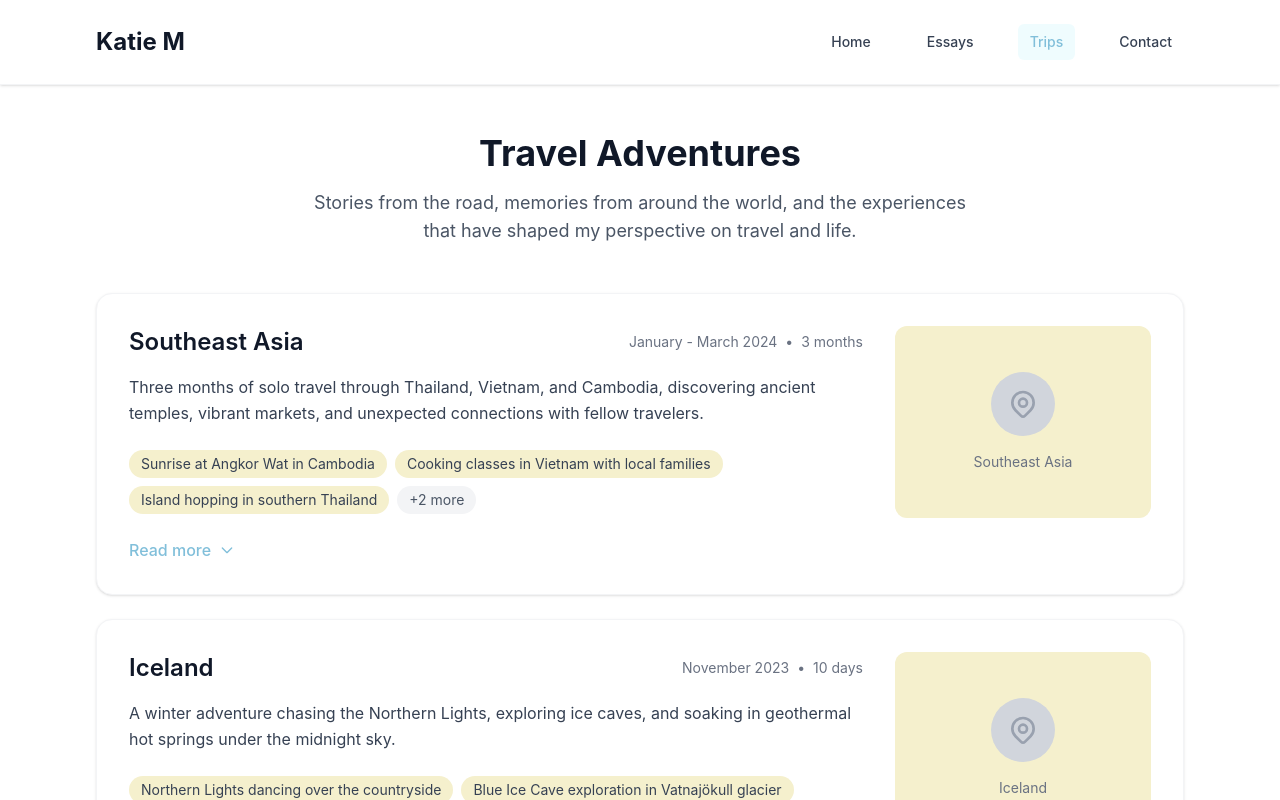
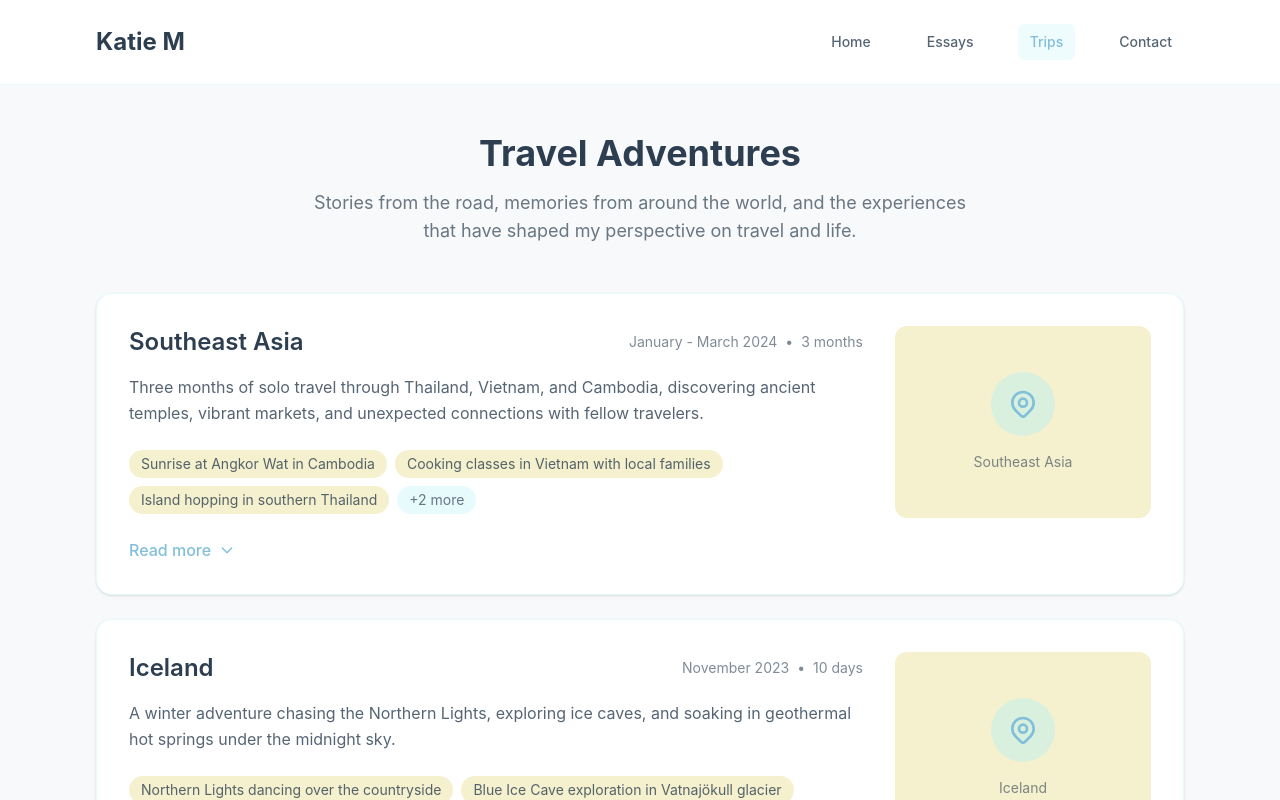
Before and after one commit to WillMirabella/katie-website, a Next.js app: page /trips in a window 1280 px wide. Shown: the top 800 px of the page. Built offline with nearby package versions, Linux system fonts and the light colour scheme.

Commit message:
Fixing Color Pallette

```diff
--- a/src/app/essays/[slug]/page.tsx
+++ b/src/app/essays/[slug]/page.tsx
@@ -40,15 +40,15 @@ export default async function EssayPage({ params }: EssayPageProps) {
 
       <article className="prose prose-lg max-w-none">
         <header className="not-prose mb-12">
-          <h1 className="text-4xl font-bold text-gray-900 mb-4">
+          <h1 className="text-4xl font-bold text-foreground mb-4">
             {essay.title}
           </h1>
           {essay.date && (
-            <p className="text-gray-600 text-lg">{essay.date}</p>
+            <p className="text-foreground/70 text-lg">{essay.date}</p>
           )}
         </header>
 
-        <div className="text-gray-700 leading-relaxed">
+        <div className="text-foreground/80 leading-relaxed">
           {essay.content.split('\n').map((paragraph, index) => {
             if (paragraph.trim() === '') return null;
             return (
@@ -60,7 +60,7 @@ export default async function EssayPage({ params }: EssayPageProps) {
         </div>
       </article>
 
-      <div className="mt-12 pt-8 border-t border-gray-200">
+      <div className="mt-12 pt-8 border-t border-primary-light/30">
         <Link
           href="/essays"
           className="inline-flex items-center text-primary-medium hover:text-primary-medium/80 font-medium transition-colors"
--- a/src/app/essays/page.tsx
+++ b/src/app/essays/page.tsx
@@ -5,8 +5,8 @@ export default function EssaysPage() {
   return (
     <div className="max-w-4xl mx-auto px-4 sm:px-6 lg:px-8 py-12">
       <div className="text-center mb-12">
-        <h1 className="text-4xl font-bold text-gray-900 mb-4">Essays</h1>
-        <p className="text-lg text-gray-600 max-w-2xl mx-auto">
+        <h1 className="text-4xl font-bold text-foreground mb-4">Essays</h1>
+        <p className="text-lg text-foreground/70 max-w-2xl mx-auto">
           Thoughts, reflections, and stories from life&apos;s journey. Each piece explores
           the moments and experiences that shape how we see the world.
         </p>
@@ -16,11 +16,11 @@ export default function EssaysPage() {
         {essays.map((essay) => (
           <article
             key={essay.id}
-            className="bg-white rounded-2xl shadow-sm border border-gray-100 p-8 hover:shadow-md transition-shadow duration-300"
+            className="bg-white rounded-2xl shadow-sm border border-primary-light/30 p-8 hover:shadow-md transition-shadow duration-300"
           >
             <div className="flex flex-col h-full">
               <div className="flex-1">
-                <h2 className="text-2xl font-semibold text-gray-900 mb-3">
+                <h2 className="text-2xl font-semibold text-foreground mb-3">
                   <Link
                     href={`/essays/${essay.id}`}
                     className="hover:text-primary-medium transition-colors"
@@ -30,10 +30,10 @@ export default function EssaysPage() {
                 </h2>
 
                 {essay.date && (
-                  <p className="text-sm text-gray-500 mb-4">{essay.date}</p>
+                  <p className="text-sm text-foreground/60 mb-4">{essay.date}</p>
                 )}
 
-                <p className="text-gray-700 leading-relaxed mb-6">
+                <p className="text-foreground/80 leading-relaxed mb-6">
                   {essay.shortDescription}
                 </p>
               </div>
--- a/src/app/globals.css
+++ b/src/app/globals.css
@@ -2,8 +2,8 @@
 @import url('https://fonts.googleapis.com/css2?family=Inter:wght@300;400;500;600;700&display=swap');
 
 :root {
-  --background: #ffffff;
-  --foreground: #171717;
+  --background: #F8F9FA;
+  --foreground: #2C3E50;
   --primary-light: #B1F0F7;
   --primary-medium: #81BFDA;
   --accent-light: #F5F0CD;
--- a/src/app/layout.tsx
+++ b/src/app/layout.tsx
@@ -33,9 +33,9 @@ export default function RootLayout({
           }}
         />
       </head>
-      <body className="antialiased">
+      <body className="antialiased bg-background text-foreground">
         <Navigation />
-        <main className="min-h-screen">
+        <main className="min-h-screen bg-background">
           {children}
         </main>
       </body>
--- a/src/app/trips/page.tsx
+++ b/src/app/trips/page.tsx
@@ -13,8 +13,8 @@ export default function TripsPage() {
   return (
     <div className="max-w-6xl mx-auto px-4 sm:px-6 lg:px-8 py-12">
       <div className="text-center mb-12">
-        <h1 className="text-4xl font-bold text-gray-900 mb-4">Travel Adventures</h1>
-        <p className="text-lg text-gray-600 max-w-2xl mx-auto">
+        <h1 className="text-4xl font-bold text-foreground mb-4">Travel Adventures</h1>
+        <p className="text-lg text-foreground/70 max-w-2xl mx-auto">
           Stories from the road, memories from around the world, and the experiences
           that have shaped my perspective on travel and life.
         </p>
@@ -24,23 +24,23 @@ export default function TripsPage() {
         {trips.map((trip) => (
           <div
             key={trip.id}
-            className="bg-white rounded-2xl shadow-sm border border-gray-100 overflow-hidden hover:shadow-md transition-shadow duration-300"
+            className="bg-white rounded-2xl shadow-sm border border-primary-light/30 overflow-hidden hover:shadow-md transition-shadow duration-300"
           >
             <div className="p-8">
               <div className="flex flex-col lg:flex-row lg:items-start lg:justify-between">
                 <div className="flex-1">
                   <div className="flex flex-col sm:flex-row sm:items-center sm:justify-between mb-4">
-                    <h2 className="text-2xl font-semibold text-gray-900 mb-2 sm:mb-0">
+                    <h2 className="text-2xl font-semibold text-foreground mb-2 sm:mb-0">
                       {trip.destination}
                     </h2>
-                    <div className="text-sm text-gray-500">
+                    <div className="text-sm text-foreground/60">
                       <span className="block sm:inline">{trip.date}</span>
                       <span className="hidden sm:inline mx-2">•</span>
                       <span className="block sm:inline">{trip.duration}</span>
                     </div>
                   </div>
 
-                  <p className="text-gray-700 leading-relaxed mb-6">
+                  <p className="text-foreground/80 leading-relaxed mb-6">
                     {trip.summary}
                   </p>
 
@@ -48,13 +48,13 @@ export default function TripsPage() {
                     {trip.highlights.slice(0, 3).map((highlight, index) => (
                       <span
                         key={index}
-                        className="inline-flex items-center px-3 py-1 rounded-full text-sm bg-accent-light text-gray-700"
+                        className="inline-flex items-center px-3 py-1 rounded-full text-sm bg-accent-light text-foreground/80"
                       >
                         {highlight}
                       </span>
                     ))}
                     {trip.highlights.length > 3 && (
-                      <span className="inline-flex items-center px-3 py-1 rounded-full text-sm bg-gray-100 text-gray-600">
+                      <span className="inline-flex items-center px-3 py-1 rounded-full text-sm bg-primary-light/30 text-foreground/70">
                         +{trip.highlights.length - 3} more
                       </span>
                     )}
@@ -87,9 +87,9 @@ export default function TripsPage() {
 
                 <div className="mt-6 lg:mt-0 lg:ml-8 lg:w-64">
                   <div className="aspect-[4/3] bg-accent-light rounded-xl flex items-center justify-center">
-                    <div className="text-center text-gray-500">
-                      <div className="w-16 h-16 mx-auto mb-4 bg-gray-300 rounded-full flex items-center justify-center">
-                        <svg className="w-8 h-8 text-gray-400" fill="none" stroke="currentColor" viewBox="0 0 24 24">
+                    <div className="text-center text-foreground/60">
+                      <div className="w-16 h-16 mx-auto mb-4 bg-primary-light/40 rounded-full flex items-center justify-center">
+                        <svg className="w-8 h-8 text-primary-medium" fill="none" stroke="currentColor" viewBox="0 0 24 24">
                           <path strokeLinecap="round" strokeLinejoin="round" strokeWidth={2} d="M17.657 16.657L13.414 20.9a1.998 1.998 0 01-2.827 0l-4.244-4.243a8 8 0 1111.314 0z" />
                           <path strokeLinecap="round" strokeLinejoin="round" strokeWidth={2} d="M15 11a3 3 0 11-6 0 3 3 0 016 0z" />
                         </svg>
@@ -101,21 +101,21 @@ export default function TripsPage() {
               </div>
 
               {selectedTrip === trip.id && trip.detailedView && (
-                <div className="mt-8 pt-8 border-t border-gray-100">
+                <div className="mt-8 pt-8 border-t border-primary-light/30">
                   <div className="prose prose-lg max-w-none">
-                    <p className="text-gray-700 leading-relaxed mb-6">
+                    <p className="text-foreground/80 leading-relaxed mb-6">
                       {trip.detailedView}
                     </p>
 
                     <div>
-                      <h4 className="text-lg font-semibold text-gray-900 mb-4">Highlights</h4>
+                      <h4 className="text-lg font-semibold text-foreground mb-4">Highlights</h4>
                       <ul className="grid grid-cols-1 md:grid-cols-2 gap-2">
                         {trip.highlights.map((highlight, index) => (
                           <li key={index} className="flex items-start">
                             <svg className="w-5 h-5 text-primary-medium mr-2 mt-0.5 flex-shrink-0" fill="currentColor" viewBox="0 0 20 20">
                               <path fillRule="evenodd" d="M10 18a8 8 0 100-16 8 8 0 000 16zm3.707-9.293a1 1 0 00-1.414-1.414L9 10.586 7.707 9.293a1 1 0 00-1.414 1.414l2 2a1 1 0 001.414 0l4-4z" clipRule="evenodd" />
                             </svg>
-                            <span className="text-gray-700">{highlight}</span>
+                            <span className="text-foreground/80">{highlight}</span>
                           </li>
                         ))}
                       </ul>
--- a/src/components/Navigation.tsx
+++ b/src/components/Navigation.tsx
@@ -14,10 +14,10 @@ const Navigation = () => {
   ];
 
   return (
-    <nav className="bg-white shadow-sm border-b border-gray-100">
+    <nav className="bg-white shadow-sm border-b border-primary-light/30">
       <div className="max-w-6xl mx-auto px-4 sm:px-6 lg:px-8">
         <div className="flex justify-between items-center py-6">
-          <Link href="/" className="text-2xl font-bold text-gray-900">
+          <Link href="/" className="text-2xl font-bold text-foreground">
             Katie M
           </Link>
           <div className="flex space-x-8">
@@ -28,7 +28,7 @@ const Navigation = () => {
                 className={`px-3 py-2 rounded-md text-sm font-medium transition-colors ${
                   pathname === item.path
                     ? 'text-primary-medium bg-primary-light/20'
-                    : 'text-gray-700 hover:text-primary-medium hover:bg-primary-light/10'
+                    : 'text-foreground/80 hover:text-primary-medium hover:bg-primary-light/10'
                 }`}
               >
                 {item.name}
```
Also changed, not shown: src/app/contact/page.tsx (+11 -11 lines), src/app/page.tsx (+7 -7 lines).
